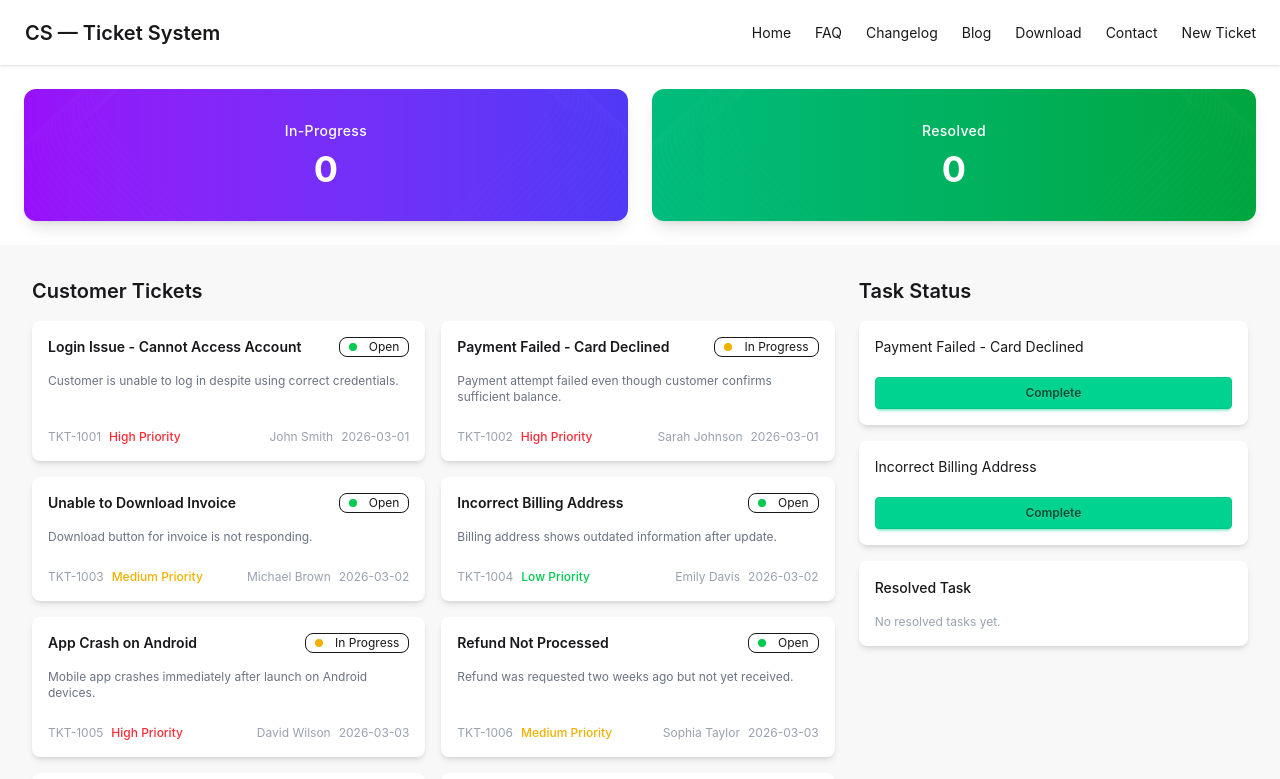
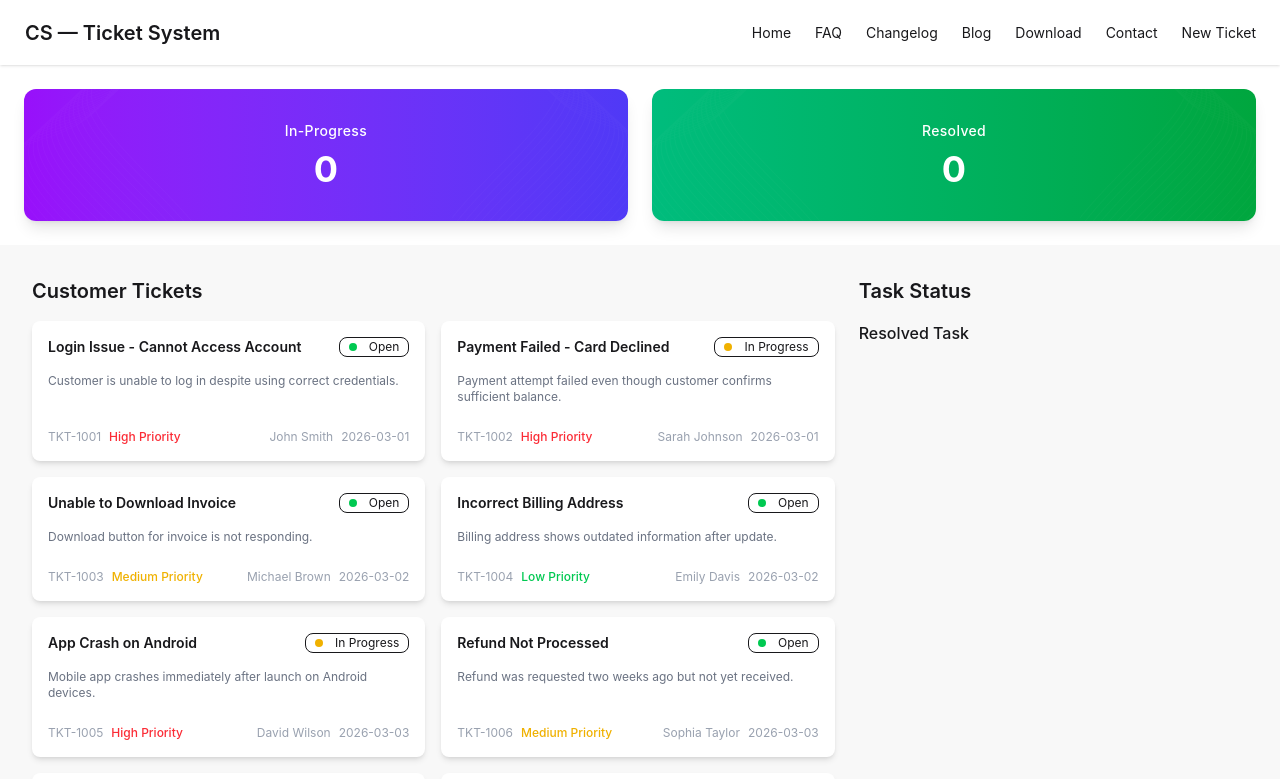
Before and after one commit to yeasin-rahaman/Ticket-Tracking-, a React (Vite) app: page / in a window 1280 px wide. Shown: the top 779 px of the page. Built offline with nearby package versions, Linux system fonts and the light colour scheme.

Commit message:
functional LOgic

```diff
--- a/src/App.jsx
+++ b/src/App.jsx
@@ -12,23 +12,33 @@ const fetchTicket = async () => {
 
 const ticketPromise = fetchTicket()
 const App = () => {
-  const [availableBalance, setAvailableBalance] = useState(10000000)
-  const [purchasedPlayers, setPurchasedPlayers] = useState([])
-  const removePlayer = (p) => {
-    const filteredData = purchasedPlayers.filter(ply => ply.player_name !== p.player_name)
-    setPurchasedPlayers(filteredData)
-    const PlayerPrice = parseInt(p.price.split("USD").join("").split(",").join(""))
-    setAvailableBalance(availableBalance + PlayerPrice)
-
+  const [selectedData, setSelectedData] = useState([])
+  const [resolveTickets, setResolveTickets] = useState([])
+  const handleResolveTicket = (ResolveTicket) => {
+    const newData = [...resolveTickets, ResolveTicket]
+    setResolveTickets(newData)
+    const filteredData = selectedData.filter(resolve => resolve.id !== ResolveTicket.id)
+    setSelectedData(filteredData)
   }
 
+  // console.log(resolveTicket);
+  const handleSelectedTicket = (ticket) => {
+    const newData = [...selectedData, ticket]
+    setSelectedData(newData)
+  }
   return (
     <div >
       <div className='max-w-[1600px] mx-auto'>
         <Navbar ></Navbar>
-        <Banner></Banner>
+        <Banner inProgress={selectedData.length} resolved={resolveTickets.length}></Banner>
         <Suspense fallback={<h1>Loading</h1>}>
-          <CustomerTickets ticketPromise={ticketPromise}></CustomerTickets>
+          <CustomerTickets
+            ticketPromise={ticketPromise}
+            handleSelectedTicket={handleSelectedTicket}
+            selectedData={selectedData}
+            handleResolveTicket={handleResolveTicket}
+            resolveTickets={resolveTickets}
+          ></CustomerTickets>
         </Suspense>
 
       </div>
--- a/src/Components/Banner/Banner.jsx
+++ b/src/Components/Banner/Banner.jsx
@@ -2,7 +2,7 @@ import React from "react";
 import leftLines from "./../../assets/Group 1.png";
 import rightLines from "./../../assets/Group 2.png";
 
-const Banner = ({ inProgress = 0, resolved = 0 }) => {
+const Banner = ({ inProgress, resolved }) => {
     return (
         <div className="grid grid-cols-1 md:grid-cols-2 gap-6 mx-auto p-6">
 
--- a/src/Components/CustomerTickets/CustomerTickets.jsx
+++ b/src/Components/CustomerTickets/CustomerTickets.jsx
@@ -1,8 +1,9 @@
 import React, { use } from "react";
 
-const CustomerTickets = ({ ticketPromise }) => {
+const CustomerTickets = ({ ticketPromise, handleSelectedTicket, selectedData, handleResolveTicket, resolveTickets }) => {
+    console.log(resolveTickets);
     const tickets = use(ticketPromise);
-    console.log(tickets);
+
     return (
         <div className="min-h-screen p-8 bg-base-200">
             <div className="grid grid-cols-1 lg:grid-cols-3 gap-6">
@@ -30,7 +31,7 @@ const CustomerTickets = ({ ticketPromise }) => {
 
                             return (
                                 <div key={ticket.id} className="card bg-base-100 shadow-md">
-                                    <div className="card-body p-4">
+                                    <div className="card-body p-4" onClick={() => handleSelectedTicket(ticket)}>
 
                                         <div className="flex justify-between items-start">
                                             <h3 className="font-semibold text-sm">
@@ -73,37 +74,40 @@ const CustomerTickets = ({ ticketPromise }) => {
                 {/* RIGHT SIDE */}
                 <div>
                     <h2 className="text-xl font-semibold mb-4">Task Status</h2>
-
-                    <div className="card bg-base-100 shadow-md mb-4">
+                    {
+                        selectedData.map((ticket) => (
+                            <div key={ticket.id} className="card bg-base-100 shadow-md mb-4">
                                 <div className="card-body p-4">
-                            <p className="text-sm mb-3">Payment Failed - Card Declined</p>
-                            <button className="btn btn-success btn-sm w-full">
+                                    <p className="text-sm mb-3">{ticket.title}</p>
+                                    <button onClick={() => { handleResolveTicket(ticket) }} className="btn btn-success btn-sm w-full">
                                         Complete
                                     </button>
                                 </div>
                             </div>
+                        ))
+                    }
 
-                    <div className="card bg-base-100 shadow-md mb-4">
+
+                    <h3 className="font-medium mb-2">Resolved Task</h3>
+
+                    {
+                        resolveTickets?.map((resolve) => (
+                            <div className="card bg-base-100 shadow-md mt-2">
+
                                 <div className="card-body p-4">
-                            <p className="text-sm mb-3">Incorrect Billing Address</p>
-                            <button className="btn btn-success btn-sm w-full">
-                                Complete
-                            </button>
+                                    <p className="text-xs text-gray-400">
+                                        {resolve.title}
+                                    </p>
                                 </div>
                             </div>
 
-                    <div className="card bg-base-100 shadow-md">
-                        <div className="card-body p-4">
-                            <h3 className="font-medium mb-2">Resolved Task</h3>
-                            <p className="text-xs text-gray-400">
-                                No resolved tasks yet.
-                            </p>
+                        ))
+                    }
                 </div>
             </div>
         </div>
 
-            </div>
-        </div>
+
     );
 };
 
```
Lines whose indentation alone changed are shown as unchanged.
